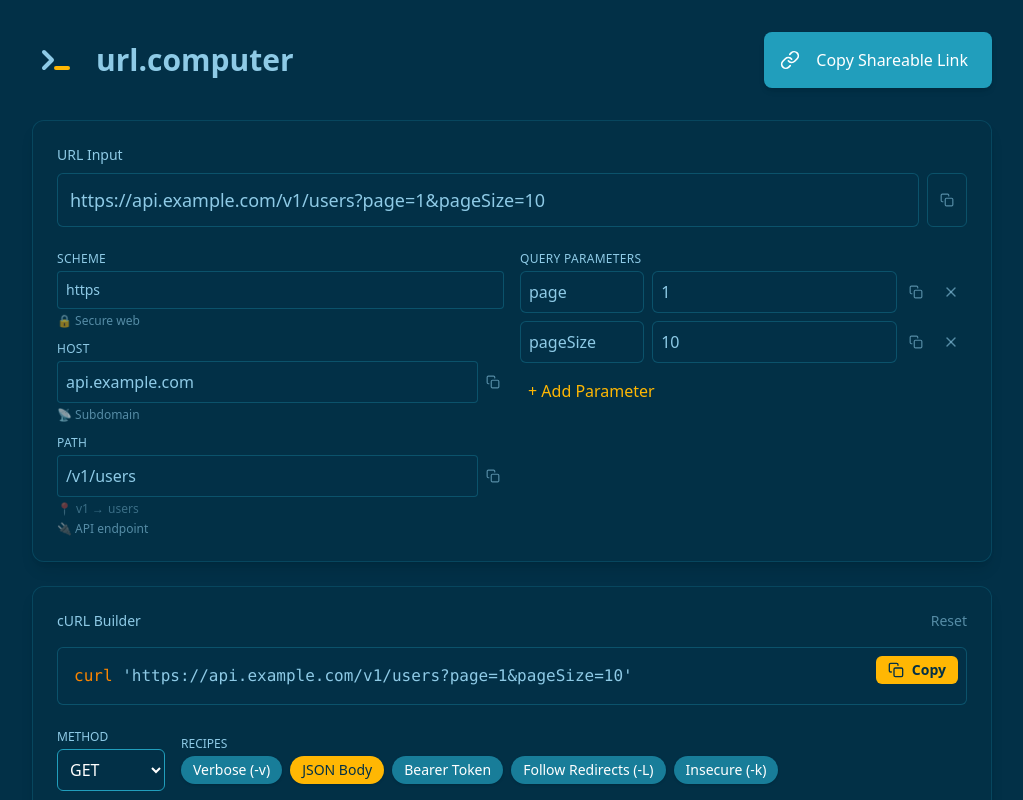
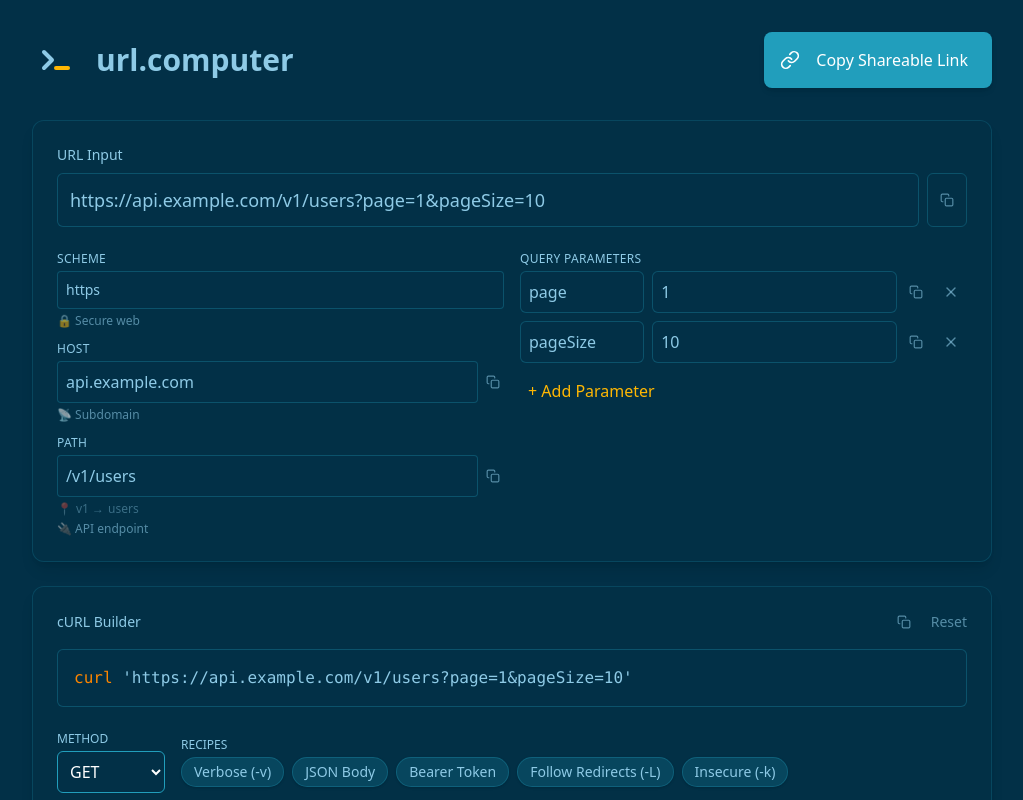
Before and after one commit to rvilgalys/url.computer, a Next.js app in the folder src/: page / in a window 1280 px wide. Shown: the top 800 px of the page, without its empty margins (128-1151 px from the left). Built offline with nearby package versions, Linux system fonts and the light colour scheme.

Commit message:
Improved state & toggle options for recipe chips.

```diff
--- a/src/components/CurlBuilder.tsx
+++ b/src/components/CurlBuilder.tsx
@@ -16,7 +16,8 @@ const METHODS = ['GET', 'POST', 'PUT', 'PATCH', 'DELETE', 'HEAD', 'OPTIONS'];
 interface Recipe {
   label: string;
   action: (s: CurlOptions) => CurlOptions;
-  color: string;
+  undo: (s: CurlOptions) => CurlOptions;
+  isActive: (s: CurlOptions) => boolean;
 }
 
 const RECIPES: Recipe[] = [
@@ -26,7 +27,8 @@ const RECIPES: Recipe[] = [
       if (s.options.includes('-v')) return s;
       return { ...s, options: [...s.options, '-v'] };
     },
-    color: 'bg-elf-mid-blue/70 text-white'
+    undo: (s: CurlOptions) => ({ ...s, options: s.options.filter(o => o !== '-v') }),
+    isActive: (s: CurlOptions) => s.options.includes('-v'),
   },
   {
     label: 'JSON Body',
@@ -36,7 +38,12 @@ const RECIPES: Recipe[] = [
       headers: { ...s.headers, 'Content-Type': 'application/json' },
       body: '{\n  "key": "value"\n}'
     }),
-    color: 'bg-elf-yellow text-elf-dark-blue'
+    undo: (s: CurlOptions) => {
+      const newHeaders = { ...s.headers };
+      delete newHeaders['Content-Type'];
+      return { ...s, headers: newHeaders };
+    },
+    isActive: (s: CurlOptions) => s.method === 'POST' && s.headers['Content-Type'] === 'application/json',
   },
   {
     label: 'Bearer Token',
@@ -44,7 +51,12 @@ const RECIPES: Recipe[] = [
       ...s,
       headers: { ...s.headers, 'Authorization': 'Bearer YOUR_TOKEN' }
     }),
-    color: 'bg-elf-mid-blue/70 text-white'
+    undo: (s: CurlOptions) => {
+      const newHeaders = { ...s.headers };
+      delete newHeaders['Authorization'];
+      return { ...s, headers: newHeaders };
+    },
+    isActive: (s: CurlOptions) => !!s.headers['Authorization']?.startsWith('Bearer'),
   },
   {
     label: 'Follow Redirects (-L)',
@@ -52,7 +64,8 @@ const RECIPES: Recipe[] = [
       if (s.options.includes('-L')) return s;
       return { ...s, options: [...s.options, '-L'] };
     },
-    color: 'bg-elf-mid-blue/70 text-white'
+    undo: (s: CurlOptions) => ({ ...s, options: s.options.filter(o => o !== '-L') }),
+    isActive: (s: CurlOptions) => s.options.includes('-L'),
   },
   {
     label: 'Insecure (-k)',
@@ -60,7 +73,8 @@ const RECIPES: Recipe[] = [
       if (s.options.includes('-k')) return s;
       return { ...s, options: [...s.options, '-k'] };
     },
-    color: 'bg-elf-mid-blue/70 text-white'
+    undo: (s: CurlOptions) => ({ ...s, options: s.options.filter(o => o !== '-k') }),
+    isActive: (s: CurlOptions) => s.options.includes('-k'),
   },
 ];
 
@@ -85,7 +99,11 @@ export default function CurlBuilder({ url, curlState, onCurlChange }: CurlBuilde
   };
 
   const applyRecipe = (recipe: Recipe) => {
+    if (recipe.isActive(curlState)) {
+      onCurlChange(recipe.undo(curlState));
+    } else {
       onCurlChange(recipe.action(curlState));
+    }
   };
 
   const handleHeadersChange = (newHeaders: Record<string, string>) => {
@@ -117,6 +135,13 @@ export default function CurlBuilder({ url, curlState, onCurlChange }: CurlBuilde
     <section className="bg-elf-dark-blue/50 rounded-xl border border-elf-mid-blue/20 shadow-lg p-6">
       <div className="flex items-center justify-between mb-4">
         <h2 className="text-sm font-medium text-elf-light-blue">cURL Builder</h2>
+        <div className="flex items-center gap-4">
+          <CopyButton
+            textToCopy={() => command}
+            className="text-elf-light-blue/60 hover:text-elf-light-blue hover:bg-elf-mid-blue/20"
+            title="Copy Command"
+            size="sm"
+          />
           <button
             onClick={handleReset}
             className="text-sm text-elf-light-blue/60 hover:text-elf-light-blue transition-colors"
@@ -124,17 +149,10 @@ export default function CurlBuilder({ url, curlState, onCurlChange }: CurlBuilde
             Reset
           </button>
         </div>
+      </div>
 
       <div className="relative bg-elf-dark-blue rounded-md p-4 font-mono text-white border border-elf-mid-blue/30 mb-6 overflow-x-auto">
-        <div className="absolute top-2 right-2">
-            <CopyButton
-            textToCopy={() => command}
-            className="flex items-center gap-2 px-3 py-1 bg-elf-yellow text-elf-dark-blue rounded-md hover:bg-elf-orange font-semibold text-sm transition-colors"
-            title="Copy Command"
-            label="Copy"
-            />
-        </div>
-        <pre className="whitespace-pre-wrap break-all pr-20">
+        <pre className="whitespace-pre-wrap break-all">
             <code>{renderHighlightedCommand(command)}</code>
         </pre>
       </div>
@@ -156,15 +174,22 @@ export default function CurlBuilder({ url, curlState, onCurlChange }: CurlBuilde
         <div className="flex flex-col flex-1">
             <label className="text-xs text-elf-light-blue uppercase mb-1">Recipes</label>
             <div className="flex flex-wrap gap-2">
-                {RECIPES.map((recipe) => (
+                {RECIPES.map((recipe) => {
+                    const isActive = recipe.isActive(curlState);
+                    return (
                         <button
                             key={recipe.label}
                             onClick={() => applyRecipe(recipe)}
-                        className={`px-3 py-1 rounded-full text-sm transition-transform hover:-translate-y-0.5 shadow-sm hover:shadow-md font-medium ${recipe.color}`}
+                            className={`px-3 py-1 rounded-full text-sm transition-transform hover:-translate-y-0.5 shadow-sm hover:shadow-md font-medium border border-elf-mid-blue/30 ${
+                                isActive
+                                    ? 'bg-elf-yellow text-elf-dark-blue'
+                                    : 'bg-elf-mid-blue/20 hover:bg-elf-mid-blue/40 text-elf-light-blue hover:text-white'
+                            }`}
                         >
                             {recipe.label}
                         </button>
-                ))}
+                    );
+                })}
             </div>
         </div>
       </div>
```
Also changed, not shown: 1 other file (tests, documents, lock files or other folders). Lines whose indentation alone changed are shown as unchanged.
